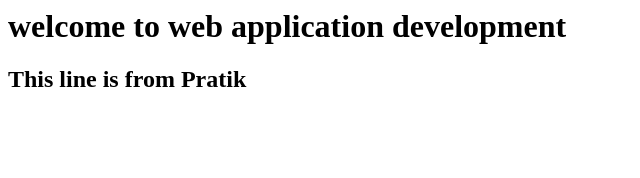
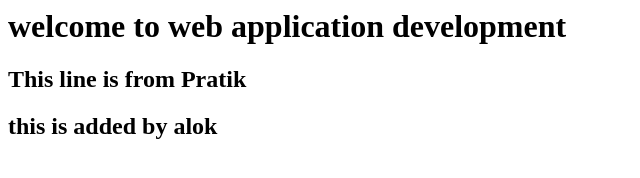
Before and after one commit to edupoly/knowledgehutbasic, a plain HTML site: page index.html in a window 1280 px wide. Shown: the whole page, without its empty margins (0-640 px from the left). Drawn offline with Linux system fonts and the light colour scheme.

Commit message:
'alokupdates'

```diff
--- a/index.html
+++ b/index.html
@@ -2,5 +2,6 @@
     <body>
         <h1>welcome to web application development</h1>
         <h2>This line is from Pratik</h2>
+        <h2>this is added by alok</h2>
     </body>
 </html>
```
